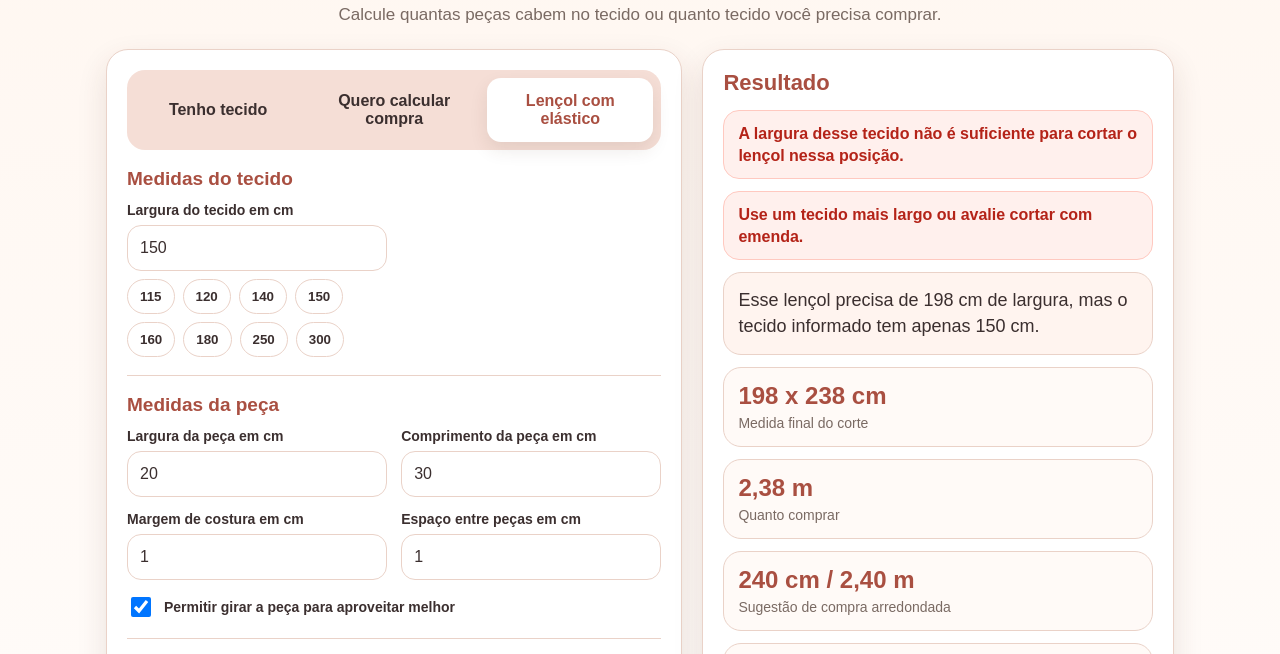
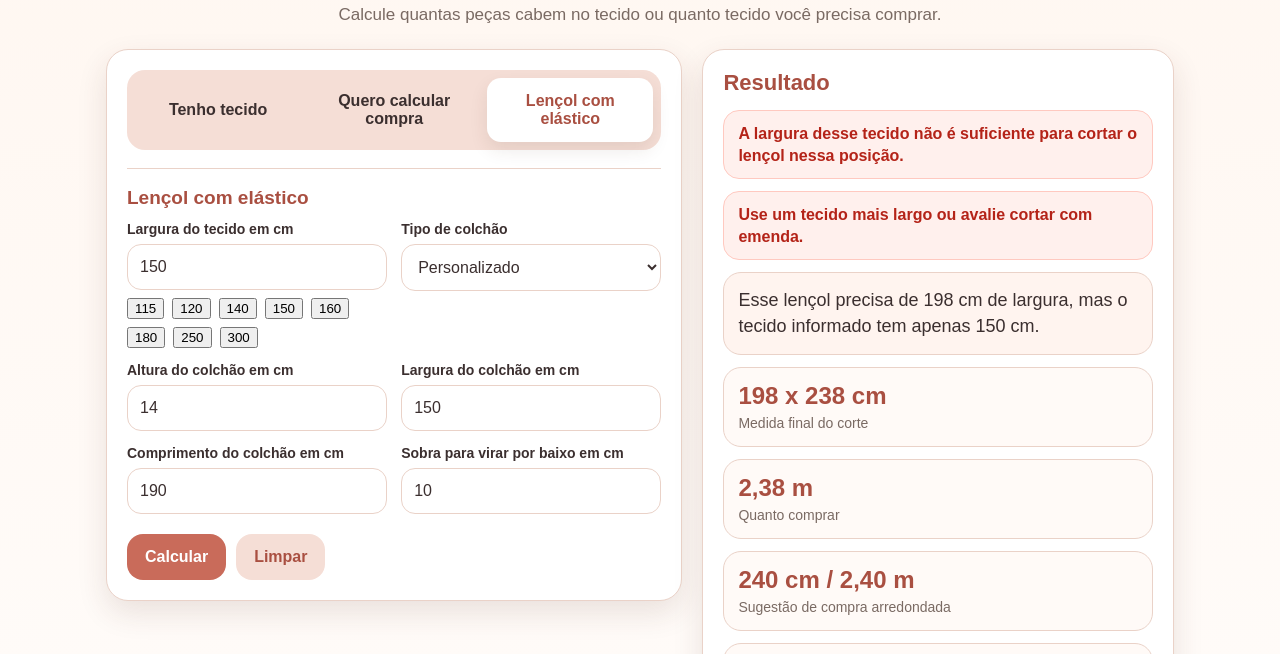
Before and after one commit to informaticasemtraumas-jpg/calculadoraparacostureira, a website: page index.html in a window 1280 px wide. Both pictures are taken after a click on the button "Lençol com elástico". Shown: the part 77-731 px from the top of the page. Drawn offline with Linux system fonts and the light colour scheme.

Commit message:
Adiciona largura de tecido própria na aba de lençol

```diff
--- a/index.html
+++ b/index.html
@@ -22,7 +22,7 @@
         </div>
 
         <form id="calculatorForm">
-          <div class="section">
+          <div class="section" id="fabricSection">
             <h2>Medidas do tecido</h2>
             <div class="grid">
               <div>
@@ -48,7 +48,7 @@
             </div>
           </div>
 
-          <div class="section">
+          <div class="section" id="pieceSection">
             <h2>Medidas da peça</h2>
             <div class="grid">
               <div>
@@ -88,7 +88,7 @@
             </div>
           </div>
 
-          <div class="section">
+          <div class="section" id="costSection">
             <h2>Custo do tecido opcional</h2>
             <div class="grid">
               <div>
@@ -113,6 +113,20 @@
           <div class="section hidden" id="sheetModeSection">
             <h2>Lençol com elástico</h2>
             <div class="grid">
+              <div>
+                <label for="sheetFabricWidth">Largura do tecido em cm</label>
+                <input id="sheetFabricWidth" type="number" min="0" step="0.1" value="150" />
+                <div class="presets" aria-label="Larguras comuns de tecido para lençol">
+                  <button type="button" class="sheet-preset-btn" data-width="115">115</button>
+                  <button type="button" class="sheet-preset-btn" data-width="120">120</button>
+                  <button type="button" class="sheet-preset-btn" data-width="140">140</button>
+                  <button type="button" class="sheet-preset-btn" data-width="150">150</button>
+                  <button type="button" class="sheet-preset-btn" data-width="160">160</button>
+                  <button type="button" class="sheet-preset-btn" data-width="180">180</button>
+                  <button type="button" class="sheet-preset-btn" data-width="250">250</button>
+                  <button type="button" class="sheet-preset-btn" data-width="300">300</button>
+                </div>
+              </div>
               <div>
                 <label for="mattressType">Tipo de colchão</label>
                 <select id="mattressType">
--- a/script.js
+++ b/script.js
@@ -6,6 +6,9 @@ const comparisonWidths = [115, 120, 140, 150, 160, 180, 250, 300];
 const tabs = document.querySelectorAll('.tab');
 const form = document.querySelector('#calculatorForm');
 const quantityGroup = document.querySelector('#quantityGroup');
+const fabricSection = document.querySelector('#fabricSection');
+const pieceSection = document.querySelector('#pieceSection');
+const costSection = document.querySelector('#costSection');
 const fabricLengthGroup = document.querySelector('#fabricLengthGroup');
 const sheetModeSection = document.querySelector('#sheetModeSection');
 const resultLeadEl = document.querySelector('#resultLead');
@@ -34,8 +37,9 @@ const formatSuggestedLength = valueCm => valueCm < 100 ? formatCm(valueCm) : for
 const formatSuggestedLengthDetail = valueCm => valueCm < 100 ? formatCm(valueCm) : `${formatCm(valueCm)} / ${formatMeters(valueCm)}`;
 
 function getInputs() {
+  const activeFabricWidth = currentMode === 'sheet' ? getNumber('#sheetFabricWidth') : getNumber('#fabricWidth');
   return {
-    fabricWidth: getNumber('#fabricWidth'),
+    fabricWidth: activeFabricWidth,
     fabricLength: getNumber('#fabricLength'),
     pieceWidth: getNumber('#pieceWidth'),
     pieceLength: getNumber('#pieceLength'),
@@ -146,7 +150,18 @@ function calculate() {
   summaryEl.textContent=lastSummary; copyButton.classList.remove('hidden');
 }
 
-function setMode(mode){currentMode=mode;tabs.forEach(t=>t.classList.toggle('active',t.dataset.mode===mode));quantityGroup.classList.toggle('hidden',mode!=='buy');fabricLengthGroup.classList.toggle('hidden',mode!=='have');sheetModeSection.classList.toggle('hidden',mode!=='sheet');calculate();}
+function setMode(mode){
+  currentMode=mode;
+  const isSheetMode = mode === 'sheet';
+  tabs.forEach(t=>t.classList.toggle('active',t.dataset.mode===mode));
+  quantityGroup.classList.toggle('hidden',mode!=='buy');
+  fabricSection.classList.toggle('hidden',isSheetMode);
+  pieceSection.classList.toggle('hidden',isSheetMode);
+  costSection.classList.toggle('hidden',isSheetMode);
+  fabricLengthGroup.classList.toggle('hidden',mode!=='have');
+  sheetModeSection.classList.toggle('hidden',!isSheetMode);
+  calculate();
+}
 
 document.querySelector('#mattressType').addEventListener('change', () => {
   const preset = getMattressPreset(document.querySelector('#mattressType').value);
@@ -156,9 +171,10 @@ document.querySelector('#mattressType').addEventListener('change', () => {
 
 tabs.forEach(tab=>tab.addEventListener('click',()=>setMode(tab.dataset.mode)));
 document.querySelectorAll('.preset-btn').forEach(button=>button.addEventListener('click',()=>{document.querySelector('#fabricWidth').value=button.dataset.width;calculate();}));
+document.querySelectorAll('.sheet-preset-btn').forEach(button=>button.addEventListener('click',()=>{document.querySelector('#sheetFabricWidth').value=button.dataset.width;calculate();}));
 form.addEventListener('submit',event=>{event.preventDefault();calculate();});
 form.addEventListener('input',()=>calculate());
-clearButton.addEventListener('click',()=>{form.reset();document.querySelector('#fabricWidth').value=150;document.querySelector('#fabricLength').value=200;document.querySelector('#desiredQuantity').value=50;document.querySelector('#mattressWidth').value=150;document.querySelector('#mattressLength').value=190;document.querySelector('#mattressHeight').value=14;document.querySelector('#underturnAllowance').value=10;calculate();});
+clearButton.addEventListener('click',()=>{form.reset();document.querySelector('#fabricWidth').value=150;document.querySelector('#sheetFabricWidth').value=150;document.querySelector('#fabricLength').value=200;document.querySelector('#desiredQuantity').value=50;document.querySelector('#mattressWidth').value=150;document.querySelector('#mattressLength').value=190;document.querySelector('#mattressHeight').value=14;document.querySelector('#underturnAllowance').value=10;calculate();});
 copyButton.addEventListener('click', async ()=>{try{await navigator.clipboard.writeText(lastSummary);copyButton.textContent='Resumo copiado!';setTimeout(()=>{copyButton.textContent='Copiar resumo';},1800);}catch(error){alert('Não foi possível copiar automaticamente.');}});
 
 calculate();
```
